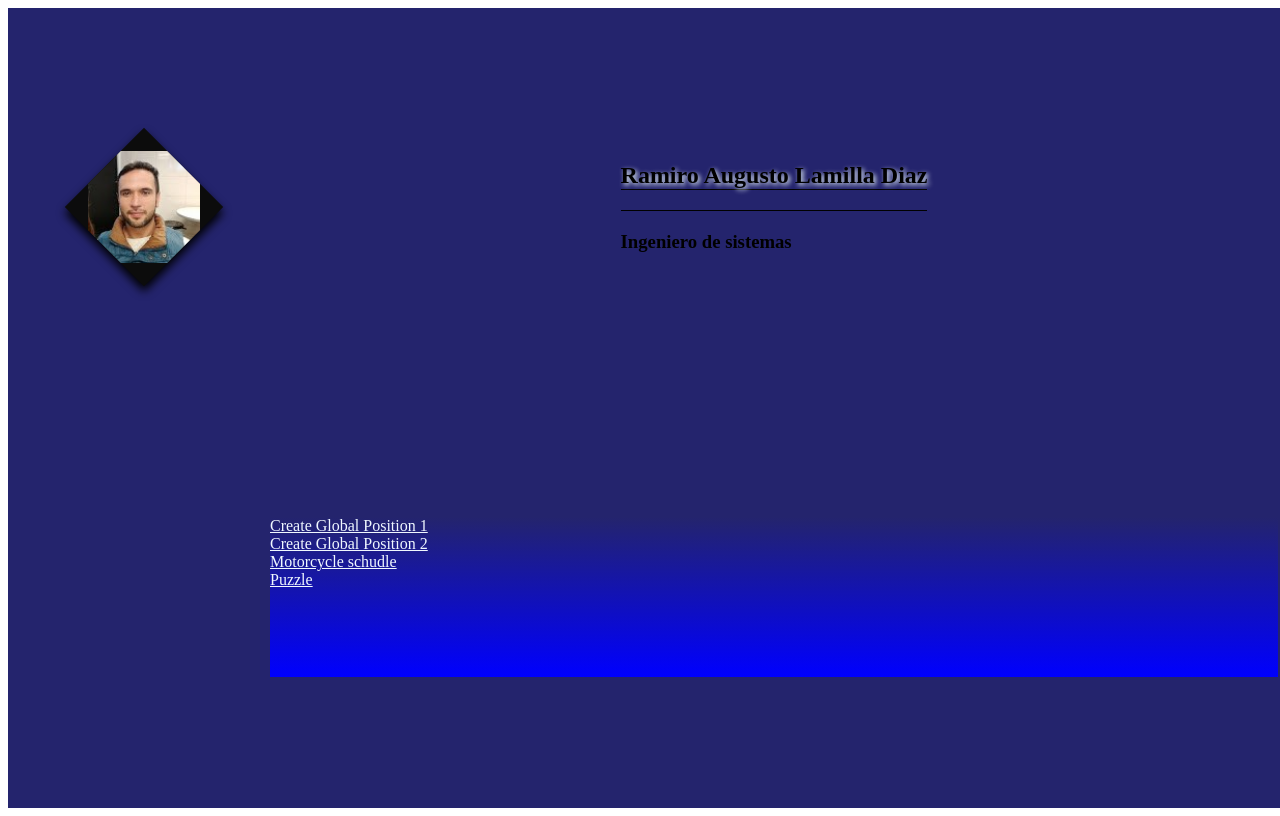
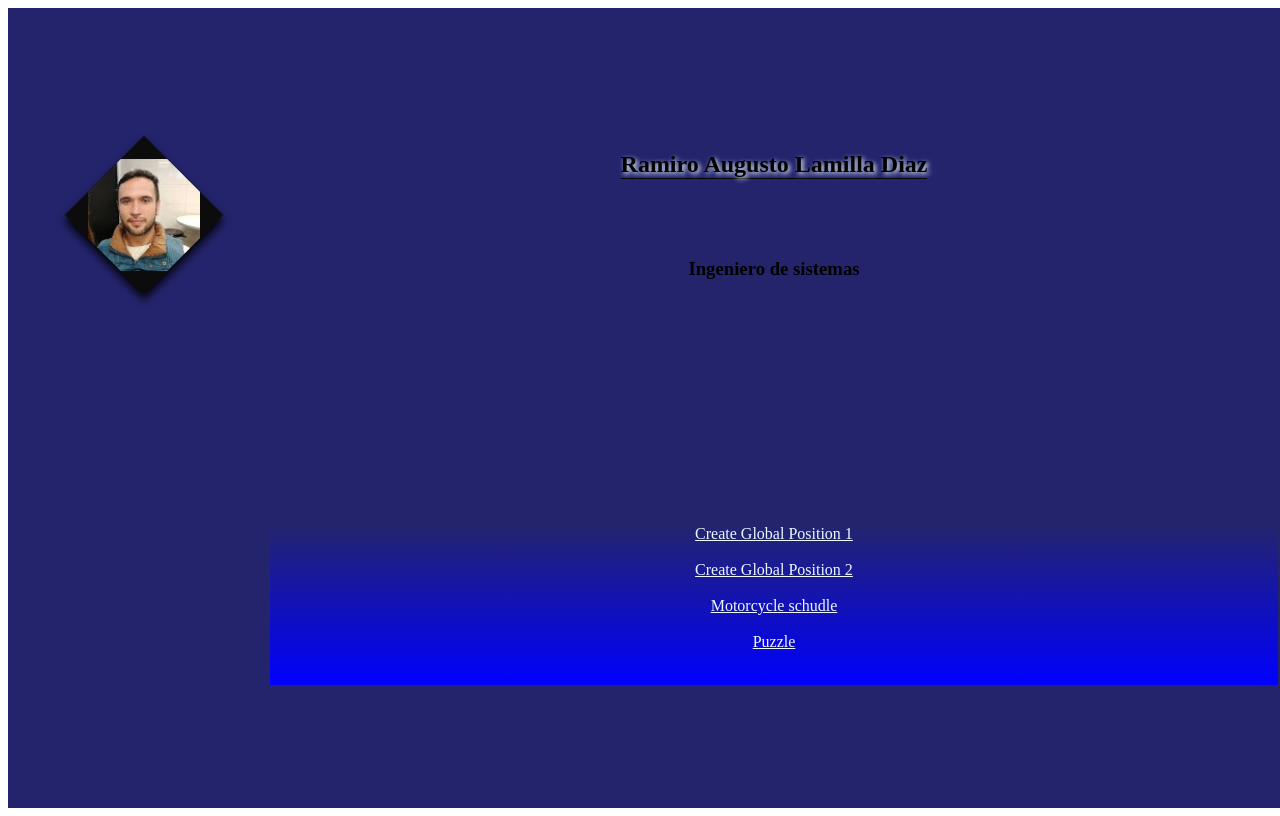
Before and after one commit to raugusto2903/portafolio, a plain HTML site: page index.html in a window 1280 px wide. Drawn offline with Linux system fonts and the light colour scheme.

Commit message:
Update indexPrincipal.css

```diff
--- a/indexPrincipal.css
+++ b/indexPrincipal.css
@@ -11,12 +11,13 @@
 }
 .proyectos{
     background-image: linear-gradient(rgb(36, 36, 109),blue);
-    display: block;
+    display: flex;
     position: relative;
-    width:100%;
+    width: 100%;
     height: 10em;
     flex-direction: column;
     font-family: 'Times New Roman', Times, serif;
+    align-items: center;
 }
 .proyectos a{
     color: aliceblue;
@@ -36,7 +37,10 @@
     transform: rotate(-45deg);
 }
 .nombre{
+    display: flex;
     font-family: 'Times New Roman', Times, serif;
+    flex-direction: column;
+    align-items: center;
 }
 .nombre h2{
     text-shadow: azure 2px 2px 5px;
```
